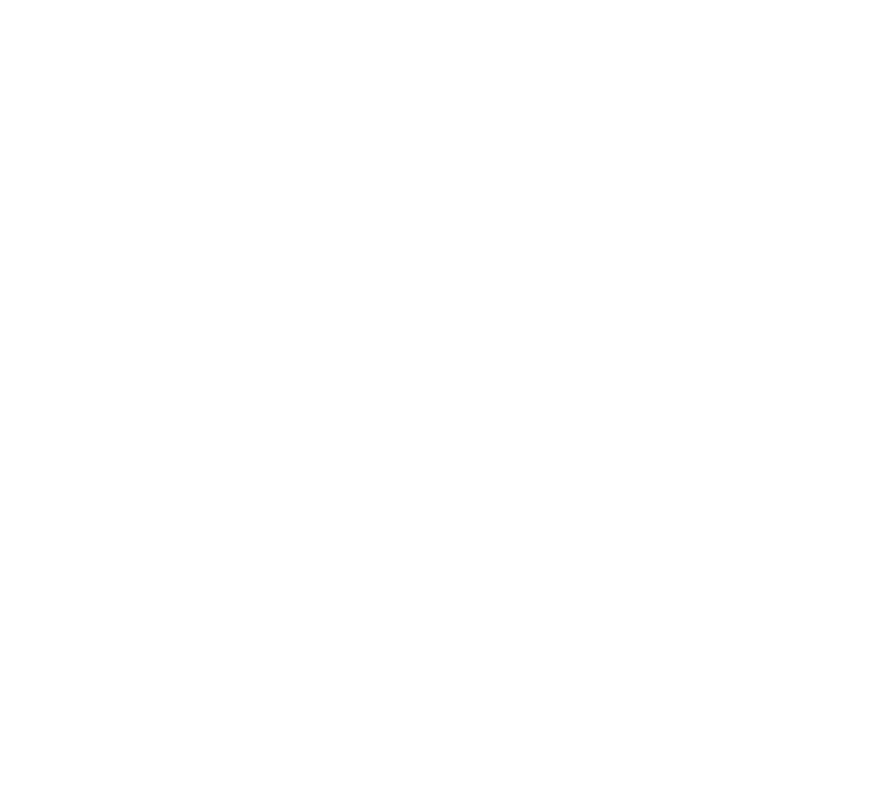
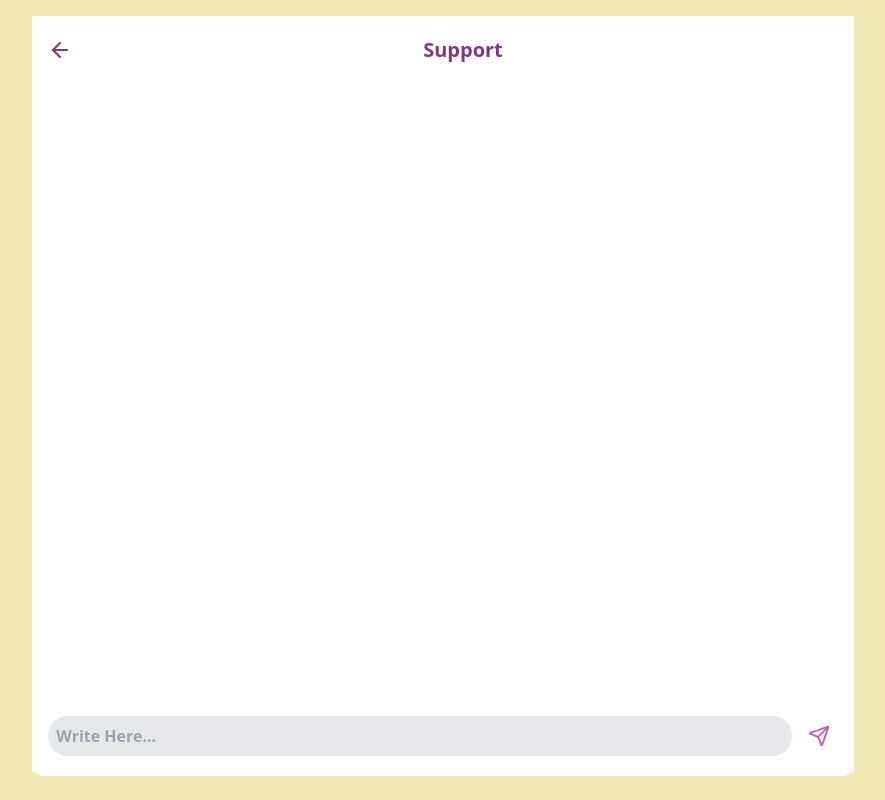
Before and after one commit to DavidRiegler/spoon-app-main, a React (Vite) app: page /support in a window 1280 px wide. Before the commit this address had no page. Shown: the whole page, without its empty margins (197-1082 px from the left). Built offline with nearby package versions, Linux system fonts and the light colour scheme.

Commit message:
settings and support added

```diff
--- a/src/App.tsx
+++ b/src/App.tsx
@@ -47,6 +47,15 @@ function App() {
         <Route path="/restaurant/:id" element={<RestaurantView />} />
         <Route path="/dating/chats" element={<ChatList />} />
         <Route path="/dating/chat/:id" element={<Chat />} />
+        <Route path="/my-profile" element={<MyProfile />} />
+        <Route path="/contact-us" element={<ContactUs />} />
+        <Route path="/help-&-faqs" element={<HelpPage />} />
+        <Route path="/support" element={<Support />} />
+        <Route path="/help-center" element={<HelpCenterPage />} />
+        <Route path="/settings" element={<Settings />} />
+        <Route path="/address-manager" element={<AddressManager />} />
+        <Route path="/payment-methods" element={<PaymentMethods />} />
+        <Route path="/add-card" element={<AddCard />} />
       </Routes>
     </Router>
   )
--- a/src/components/Navbar/components/Profile-sidebar/support.tsx
+++ b/src/components/Navbar/components/Profile-sidebar/support.tsx
@@ -1,10 +1,12 @@
-import React, { useState, useEffect } from 'react';
-import { ChevronLeft } from 'react-feather';
+'use client'
+
+import React, { useState, useEffect, useRef } from 'react'
+import { ArrowLeft, Send } from 'lucide-react'
 
 interface Message {
-  text: string;
-  sender: 'user' | 'bot';
-  timestamp: number;
+  text: string
+  sender: 'user' | 'bot'
+  timestamp: number
 }
 
 const botOptionsMessage: Message = {
@@ -16,64 +18,72 @@ const botOptionsMessage: Message = {
 5. Safety`,
   sender: 'bot',
   timestamp: Date.now(),
-};
+}
 
 export default function Support() {
-  const [messages, setMessages] = useState<Message[]>([]);
-  const [inputText, setInputText] = useState('');
-  const [awaitingResponse, setAwaitingResponse] = useState(false);
+  const [messages, setMessages] = useState<Message[]>([])
+  const [inputText, setInputText] = useState('')
+  const [awaitingResponse, setAwaitingResponse] = useState(false)
+  const lastMessageRef = useRef<HTMLDivElement>(null)
 
   useEffect(() => {
-    const storedMessages = localStorage.getItem('chatMessages');
+    const storedMessages = localStorage.getItem('chatMessages')
     if (storedMessages) {
-      setMessages(JSON.parse(storedMessages));
+      setMessages(JSON.parse(storedMessages))
     }
 
     return () => {
-      localStorage.removeItem('chatMessages');
-    };
-  }, []);
+      localStorage.removeItem('chatMessages')
+    }
+  }, [])
 
   useEffect(() => {
     if (messages.length > 0) {
-      localStorage.setItem('chatMessages', JSON.stringify(messages));
+      localStorage.setItem('chatMessages', JSON.stringify(messages))
     }
-  }, [messages]);
+  }, [messages])
 
-  const handleSendMessage = () => {
-    if (inputText.trim() === '') return;
+  useEffect(() => {
+    if (lastMessageRef.current) {
+      lastMessageRef.current.scrollIntoView({ behavior: 'smooth' })
+    }
+  }, [messages])
+
+  const handleSendMessage = (e: React.FormEvent) => {
+    e.preventDefault()
+    if (inputText.trim() === '') return
 
     const newUserMessage: Message = {
       text: inputText,
       sender: 'user',
       timestamp: Date.now(),
-    };
+    }
 
-    setMessages((prevMessages) => [...prevMessages, newUserMessage]);
-    setInputText('');
+    setMessages((prevMessages) => [...prevMessages, newUserMessage])
+    setInputText('')
 
     if (!awaitingResponse) {
       setTimeout(() => {
-        setMessages((prevMessages) => [...prevMessages, botOptionsMessage]);
-        setAwaitingResponse(true);
-      }, 1000);
+        setMessages((prevMessages) => [...prevMessages, botOptionsMessage])
+        setAwaitingResponse(true)
+      }, 1000)
     } else {
       setTimeout(() => {
         const botResponse: Message = {
           text: getBotResponse(inputText),
           sender: 'bot',
           timestamp: Date.now(),
-        };
-        setMessages((prevMessages) => [...prevMessages, botResponse]);
-      }, 1000);
         }
-  };
+        setMessages((prevMessages) => [...prevMessages, botResponse])
+      }, 1000)
+    }
+  }
 
   const getBotResponse = (userInput: string): string => {
-    const option = parseInt(userInput);
+    const option = parseInt(userInput)
 
     if (!awaitingResponse) {
-      return "Please respond with a number between 1 and 5.";
+      return "Please respond with a number between 1 and 5."
     }
 
     switch (option) {
@@ -81,82 +91,79 @@ export default function Support() {
         return `You have a current order:
         Strawberry Shake and Broccoli Lasagna
         Order No. 0054752
-        29 Nov, 01:20 pm.`;
+        29 Nov, 01:20 pm.`
       case 2:
-        return "Here's information about Payments Management...";
+        return "Here's information about Payments Management..."
       case 3:
-        return "Here's information about Account management and profile...";
+        return "Here's information about Account management and profile..."
       case 4:
-        return "Here's information about order tracking...";
+        return "Here's information about order tracking..."
       case 5:
-        return "Here's information about Safety...";
+        return "Here's information about Safety..."
       default:
-        return "I'm sorry, I didn't understand that. Please choose a number between 1 and 5.";
+        return "I'm sorry, I didn't understand that. Please choose a number between 1 and 5."
     }
-  };
+  }
 
   const formatTime = (timestamp: number) => {
-    return new Date(timestamp).toLocaleTimeString([], { hour: '2-digit', minute: '2-digit' });
-  };
+    return new Date(timestamp).toLocaleTimeString([], { hour: '2-digit', minute: '2-digit' })
+  }
 
   return (
-    <div className="min-h-screen max-h-screen bg-vanilla flex flex-col">
-      <header className="w-full bg-vanilla p-4 flex items-center">
-        <button className="text-lila" onClick={() => window.history.back()}>
-          <ChevronLeft />
+    <div className="bg-vanilla min-h-screen">
+      <main className="mx-auto px-4 py-4 w-2/3">
+        <div className='bg-pink-200 rounded-b-xl'>
+          <div className='bg-white pt-1 pb-1 rounded-b-xl'>
+            <div className="bg-white flex flex-col" style={{ height: '94vh' }}>
+              <div className="bg-white p-4 flex items-center space-x-4">
+                <button onClick={() => window.history.back()}>
+                  <ArrowLeft className="text-lila" />
                 </button>
-        <h1 className="text-2xl font-bold text-lila flex-grow text-center">Support</h1>
-        <div className="w-6 h-6 bg-vanilla"></div>
-      </header>
-      <main className="flex-grow w-full max-w-md mx-auto p-4 flex flex-col space-y-4 overflow-y-auto">
+                <h2 className="text-xl font-semibold text-lila flex-grow text-center">Support</h2>
+              </div>
+              <div className="flex-1 overflow-y-auto p-4 space-y-4">
                 {messages.map((message, index) => (
                   <div
                     key={index}
                     className={`flex ${message.sender === 'user' ? 'justify-end' : 'justify-start'}`}
+                    ref={index === messages.length - 1 ? lastMessageRef : null}
                   >
                     <div
-              className={`max-w-[75%] p-3 rounded-lg ${
+                      className={`rounded-2xl p-3 max-w-[70%] ${
                         message.sender === 'user'
-                  ? 'bg-[#f0e6b3] text-gray-800 border-gray-600 border-2'
-                  : 'bg-white text-gray-800 border-gray-600 border-2'
+                          ? 'bg-vanilla text-black'
+                          : 'bg-white border border-pink-200 text-black'
                       }`}
                     >
                       <p className="whitespace-pre-wrap">{message.text}</p>
-              <p className="text-xs text-gray-500 mt-1">{formatTime(message.timestamp)}</p>
+                      <div className="text-xs text-gray-500 mt-1">
+                        {formatTime(message.timestamp)}
+                      </div>
                     </div>
                   </div>
                 ))}
-      </main>
-      <footer className="bg-lila p-4">
-        <div className="flex items-center bg-white rounded-full">
+              </div>
+              <form onSubmit={handleSendMessage} className="bg-pink-200 p-2">
+                <div className="flex items-center space-x-2 rounded-full p-2">
                   <input
                     type="text"
                     value={inputText}
                     onChange={(e) => setInputText(e.target.value)}
                     placeholder="Write Here..."
-            className="flex-grow px-4 py-2 bg-transparent outline-none"
+                    className="flex-1 bg-gray-200 p-2 placeholder:font-semibold rounded-full focus:outline-none"
                   />
                   <button
-            onClick={handleSendMessage}
-            className="p-2 text-lila"
+                    type="submit"
+                    className="bg-white text-pink rounded-full p-2 focus:outline-none"
                   >
-            <svg
-              xmlns="http://www.w3.org/2000/svg"
-              fill="none"
-              viewBox="0 0 24 24"
-              stroke="currentColor"
-              className="w-6 h-6"
-            >
-              <path
-                strokeLinecap="round"
-                strokeLinejoin="round"
-                strokeWidth={2}
-                d="M12 19l9 2-9-18-9 18 9-2zm0 0v-8"
-              />
-            </svg>
+                    <Send size={22} />
                   </button>
                 </div>
-      </footer>
+              </form>
             </div>
-  );
+          </div>
+        </div>
+      </main>
+    </div>
+  )
 }
```
Also changed, not shown: src/components/Navbar/components/Profile-sidebar/settings.tsx (+62 -10 lines), 1 other file (tests, documents, lock files or other folders). Lines whose indentation alone changed are shown as unchanged.
